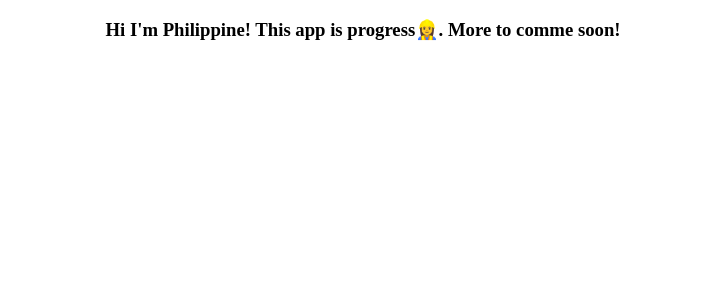
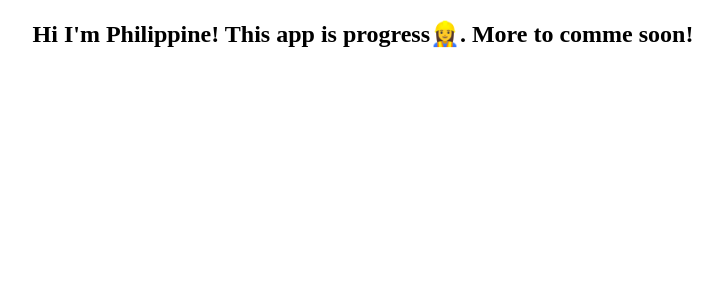
Before and after one commit to Plorrain/my-own-personnal-app, a React (Create React App) app: page / in a window 1280 px wide. Shown: the top 300 px of the page, without its empty margins (277-1000 px from the left). Built offline with nearby package versions, Linux system fonts and the light colour scheme; the HTML template or start-up script is replaced by a standard one.

Commit message:
h3 to h2

```diff
--- a/src/App.js
+++ b/src/App.js
@@ -3,7 +3,7 @@ import React from 'react';
 function App() {
   return (
     <div className='container'>
-      <h3 align="center">Hi I'm Philippine! This app is progress👷‍♀️. More to comme soon!</h3>
+      <h2 align="center">Hi I'm Philippine! This app is progress👷‍♀️. More to comme soon!</h2>
     </div>
   );
 }
```
